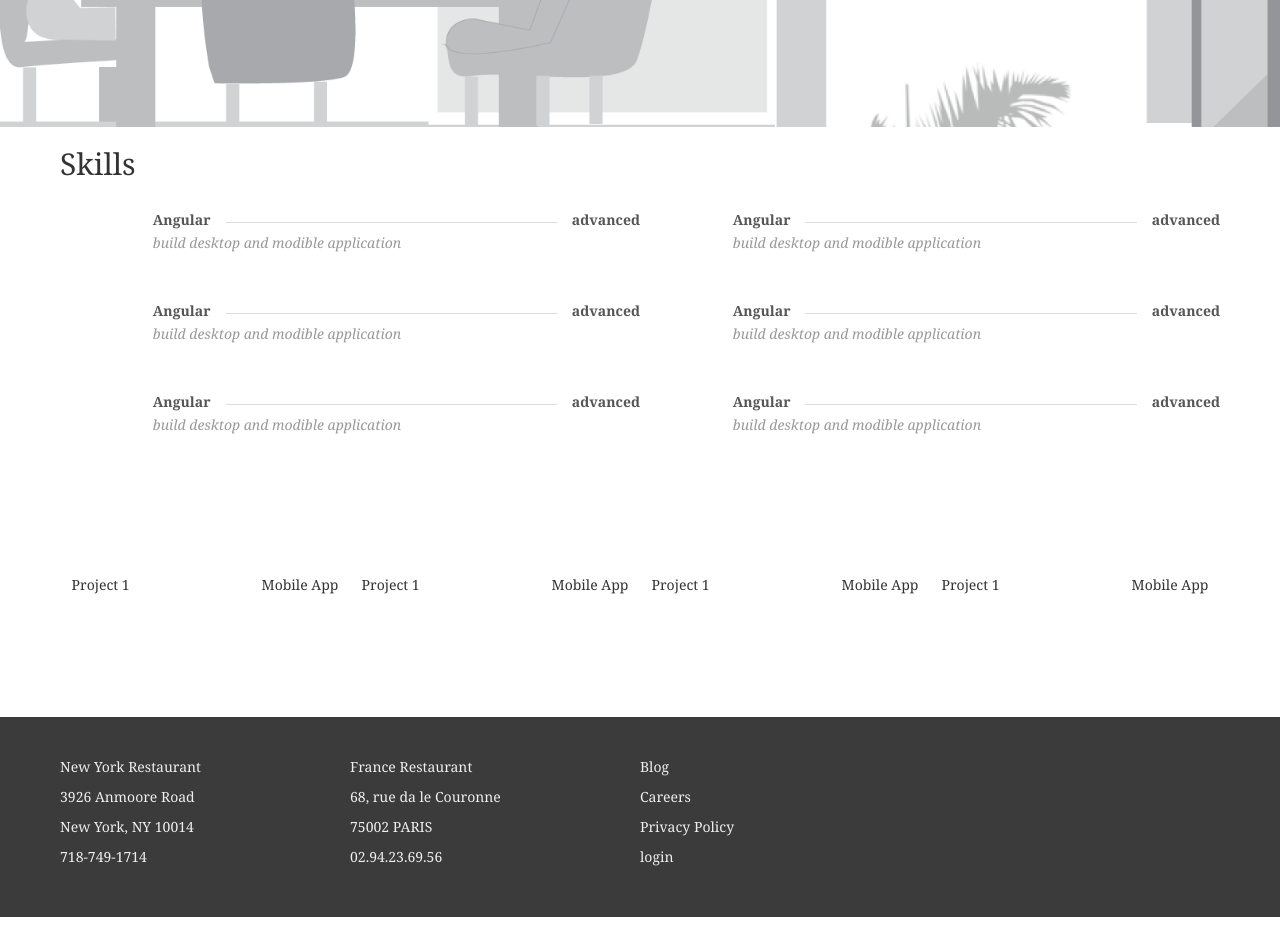
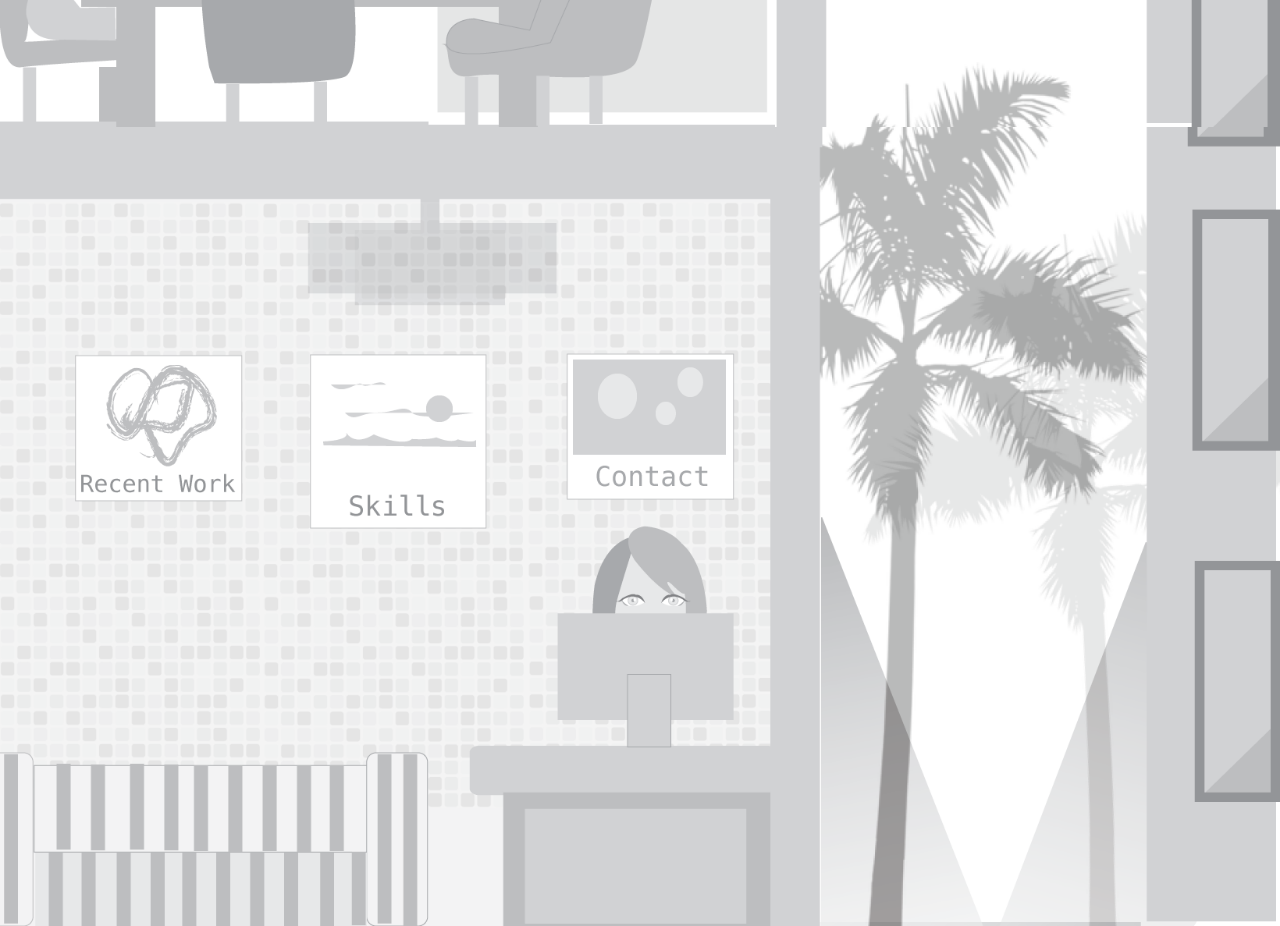
Before and after one commit to abe-m1/portfolio_2017, a website: page app/index.html at #/website in a window 1280 px wide. Shown: the part 2340-3266 px from the top of the page. Drawn offline with nearby package versions, Linux system fonts and the light colour scheme; some packages are replaced by stand-ins of ours; a script that the page names is missing.

Commit message:
display 4th view

```diff
--- a/app/components/website/website.html
+++ b/app/components/website/website.html
@@ -26,6 +26,12 @@
 <div id="main-banner">
     <img src="../../assets/images/conference.png" alt="">
 </div>
+
+<div id="main-banner">
+    <img src="../../assets/images/reception.png" alt="">
+</div>
+
+
 
 <div class="wrapper">
     <section id="home-skill">
```
